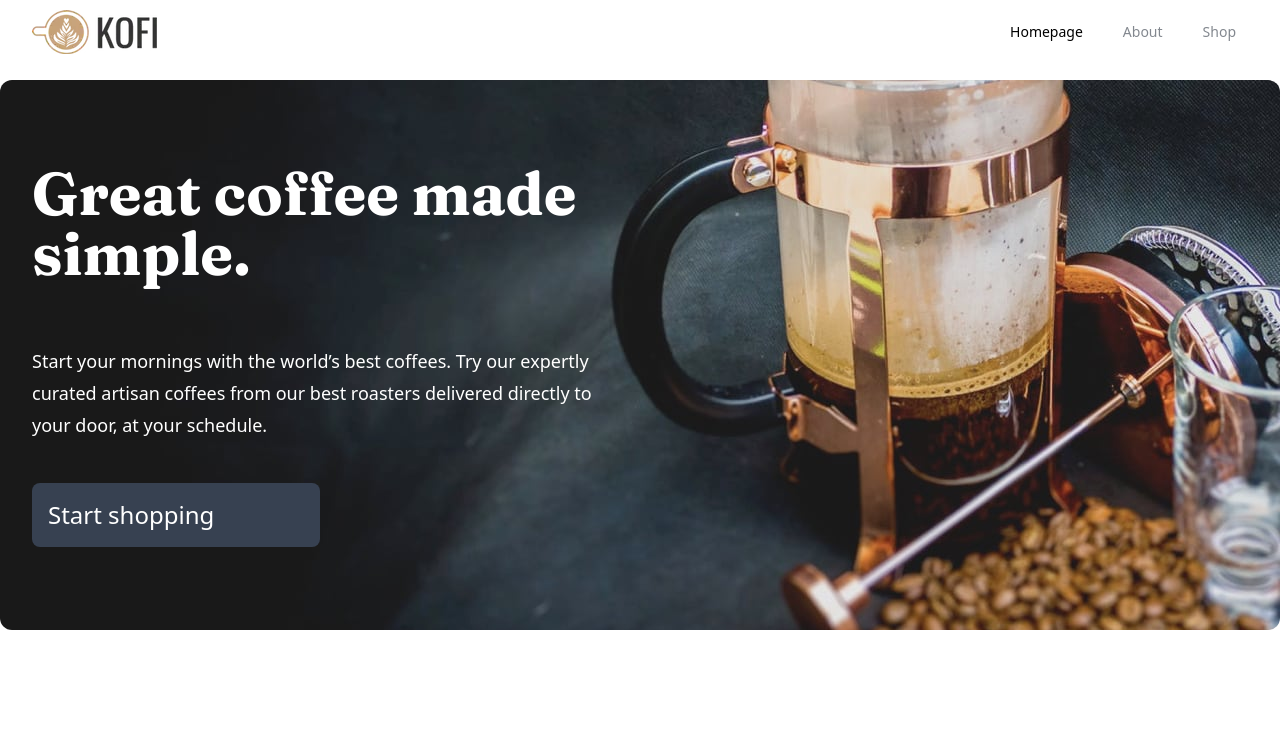
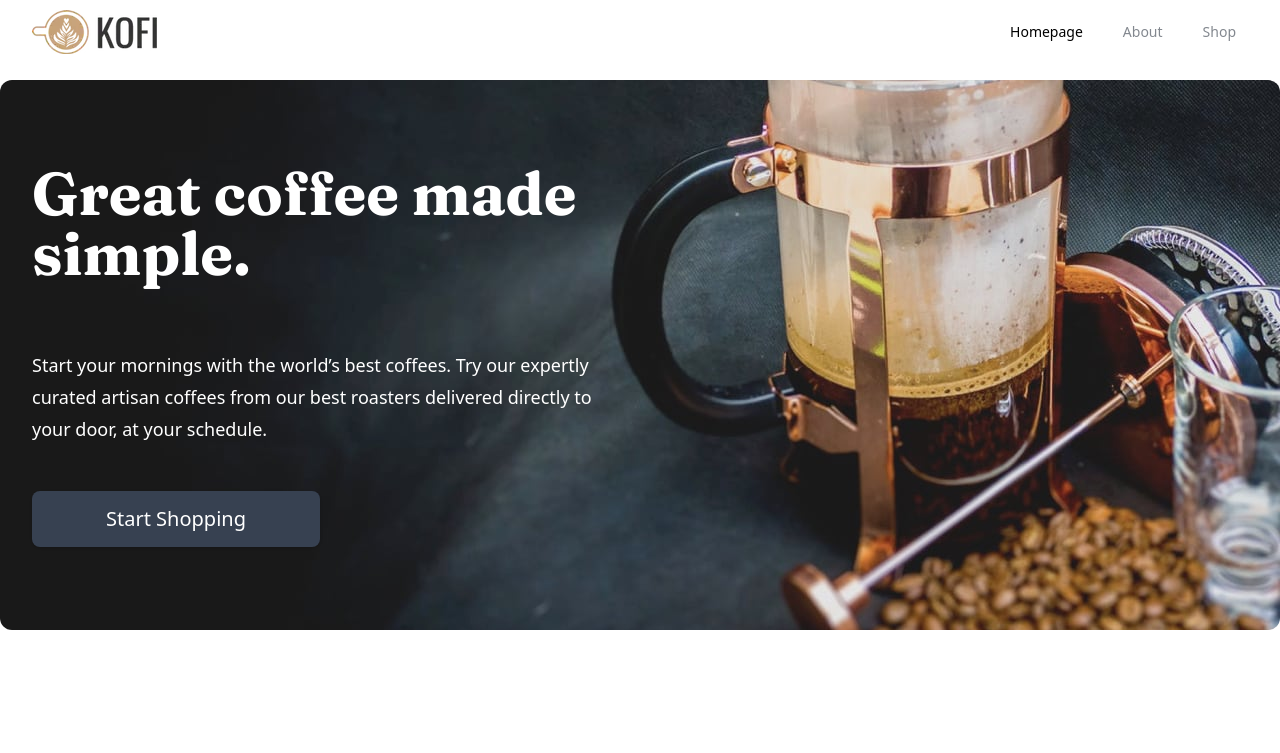
Before and after one commit to mario130/Kofi, a Next.js app: page / in a window 1280 px wide. Shown: the top 753 px of the page. Built offline with nearby package versions, Linux system fonts and the light colour scheme.

Commit message:
add shadcn button

```diff
--- a/package.json
+++ b/package.json
@@ -14,6 +14,8 @@
     "@headlessui/react": "^1.7.18",
     "@heroicons/react": "^2.1.1",
     "@radix-ui/react-icons": "^1.3.0",
+    "@radix-ui/react-slot": "^1.0.2",
+    "class-variance-authority": "^0.7.0",
     "clsx": "^2.1.0",
     "next": "14.1.3",
     "react": "^18",
--- a/src/app/_components/Homepage/CTA.tsx
+++ b/src/app/_components/Homepage/CTA.tsx
@@ -1,3 +1,4 @@
+import { Button } from "@/components/ui/button";
 import Image from "next/image";
 import Link from "next/link";
 
@@ -30,12 +31,13 @@
             curated artisan coffees from our best roasters delivered directly to
             your door, at your schedule.
           </p>
-          <Link
-            href="/shop"
-            className="w-72 rounded-lg bg-gray-700 p-4 text-2xl text-white sm:w-80 md:w-72"
-            aria-label="Start shopping"
-          >
-            Start shopping
+          <Link href="/shop" aria-label="Start shopping">
+            <Button
+              variant="default"
+              className="h-14 w-72 rounded-lg bg-gray-700 p-4 text-xl text-white hover:bg-gray-600 sm:w-80 md:w-72"
+            >
+              Start Shopping
+            </Button>
           </Link>
         </div>
       </div>
--- /dev/null
+++ b/src/components/ui/button.tsx
@@ -0,0 +1,58 @@
+import * as React from "react";
+import { Slot } from "@radix-ui/react-slot";
+import { cva, type VariantProps } from "class-variance-authority";
+
+import { cn } from "@/lib/utils";
+
+const buttonVariants = cva(
+  "inline-flex items-center justify-center whitespace-nowrap rounded-md text-sm font-medium transition-colors focus-visible:outline-none focus-visible:ring-1 focus-visible:ring-slate-950 disabled:pointer-events-none disabled:opacity-50 dark:focus-visible:ring-slate-300",
+  {
+    variants: {
+      variant: {
+        default:
+          "bg-slate-900 text-slate-50 shadow hover:bg-slate-900/90 dark:bg-slate-50 dark:text-slate-900 dark:hover:bg-slate-50/90",
+        destructive:
+          "bg-red-500 text-slate-50 shadow-sm hover:bg-red-500/90 dark:bg-red-900 dark:text-slate-50 dark:hover:bg-red-900/90",
+        outline:
+          "border border-slate-200 bg-white shadow-sm hover:bg-slate-100 hover:text-slate-900 dark:border-slate-800 dark:bg-slate-950 dark:hover:bg-slate-800 dark:hover:text-slate-50",
+        secondary:
+          "bg-slate-100 text-slate-900 shadow-sm hover:bg-slate-100/80 dark:bg-slate-800 dark:text-slate-50 dark:hover:bg-slate-800/80",
+        ghost:
+          "hover:bg-slate-100 hover:text-slate-900 dark:hover:bg-slate-800 dark:hover:text-slate-50",
+        link: "text-slate-900 underline-offset-4 hover:underline dark:text-slate-50",
+      },
+      size: {
+        default: "h-9 px-4 py-2",
+        sm: "h-8 rounded-md px-3 text-xs",
+        lg: "h-10 rounded-md px-8",
+        icon: "h-9 w-9",
+      },
+    },
+    defaultVariants: {
+      variant: "default",
+      size: "default",
+    },
+  }
+);
+
+export interface ButtonProps
+  extends React.ButtonHTMLAttributes<HTMLButtonElement>,
+    VariantProps<typeof buttonVariants> {
+  asChild?: boolean;
+}
+
+const Button = React.forwardRef<HTMLButtonElement, ButtonProps>(
+  ({ className, variant, size, asChild = false, ...props }, ref) => {
+    const Comp = asChild ? Slot : "button";
+    return (
+      <Comp
+        className={cn(buttonVariants({ variant, size, className }))}
+        ref={ref}
+        {...props}
+      />
+    );
+  }
+);
+Button.displayName = "Button";
+
+export { Button, buttonVariants };
```
Also changed, not shown: 1 other file (tests, documents, lock files or other folders).
